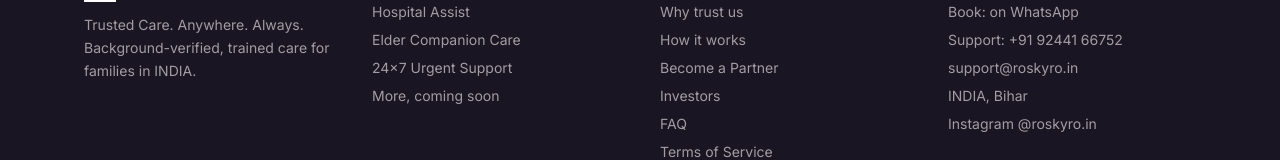
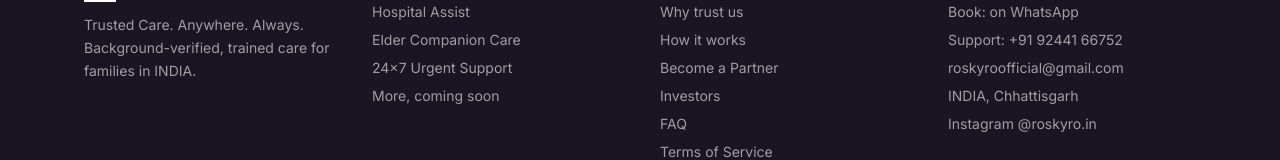
Before and after one commit to ROSKYRO/ROSKYRO-new, a React (Vite) app in the folder frontend/: page /login in a window 1280 px wide. Shown: the part 787-947 px from the top of the page. Built offline with nearby package versions, Linux system fonts and the light colour scheme; no server answers.

Commit message:
Update support email and pilot state in config

```diff
--- a/frontend/src/config.js
+++ b/frontend/src/config.js
@@ -11,9 +11,9 @@
 export const WHATSAPP_BOOKING_NUMBER = import.meta.env.VITE_WHATSAPP_BOOKING_NUMBER || "919244166752";
 export const WHATSAPP_SUPPORT_NUMBER = import.meta.env.VITE_WHATSAPP_SUPPORT_NUMBER || "919244166752";
 export const SUPPORT_PHONE_DISPLAY = import.meta.env.VITE_SUPPORT_PHONE_DISPLAY || "+91 92441 66752";
-export const SUPPORT_EMAIL = "support@roskyro.in";
+export const SUPPORT_EMAIL = "roskyroofficial@gmail.com";
 export const PILOT_CITY = "INDIA";
-export const PILOT_STATE = "Bihar";
+export const PILOT_STATE = "Chhattisgarh";
 export const INSTAGRAM_HANDLE = "roskyro.in";
 export const INSTAGRAM_URL = "https://www.instagram.com/roskyro.in/";
 export const GSTIN_PLACEHOLDER = "— add on registration —";
```
